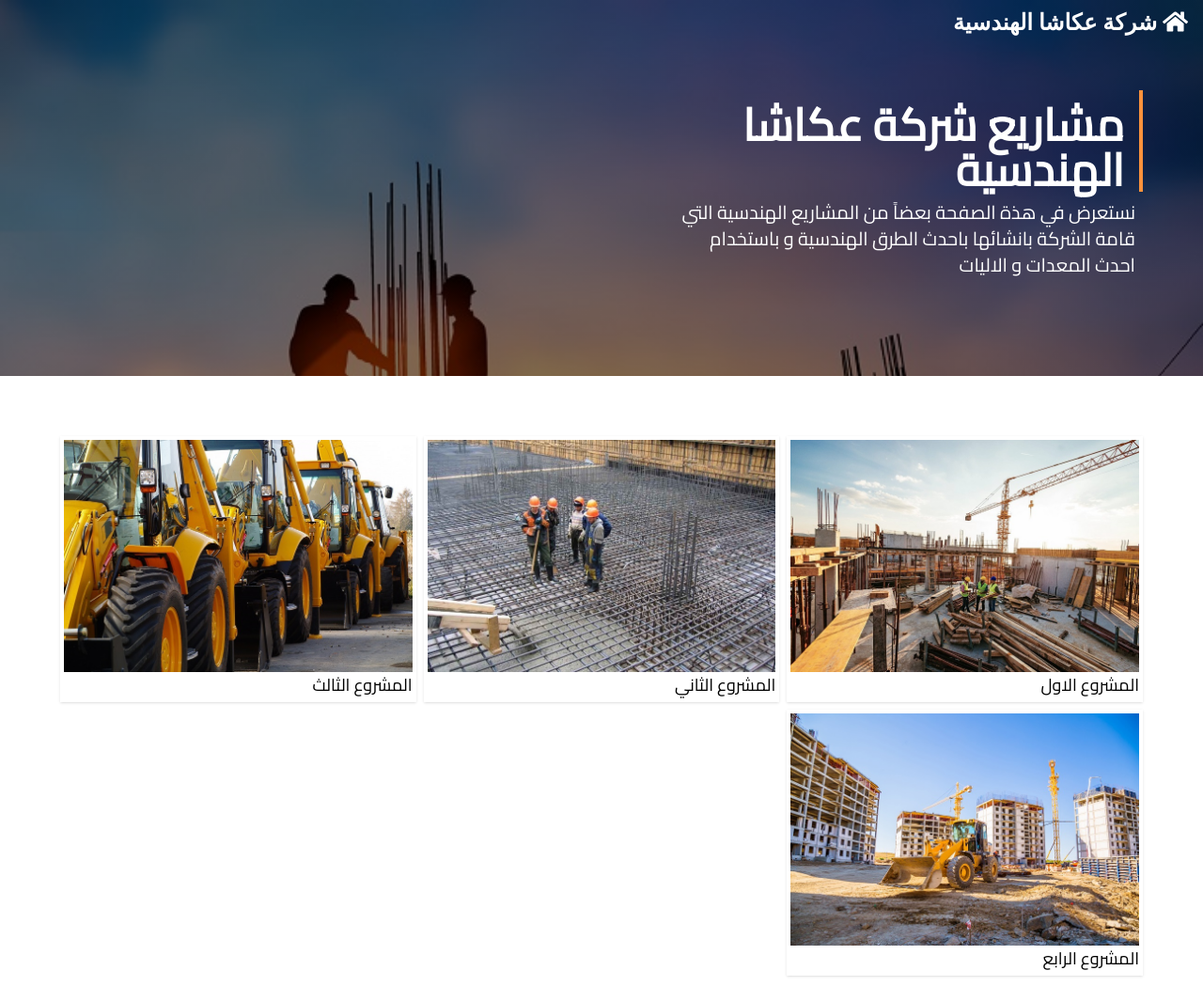
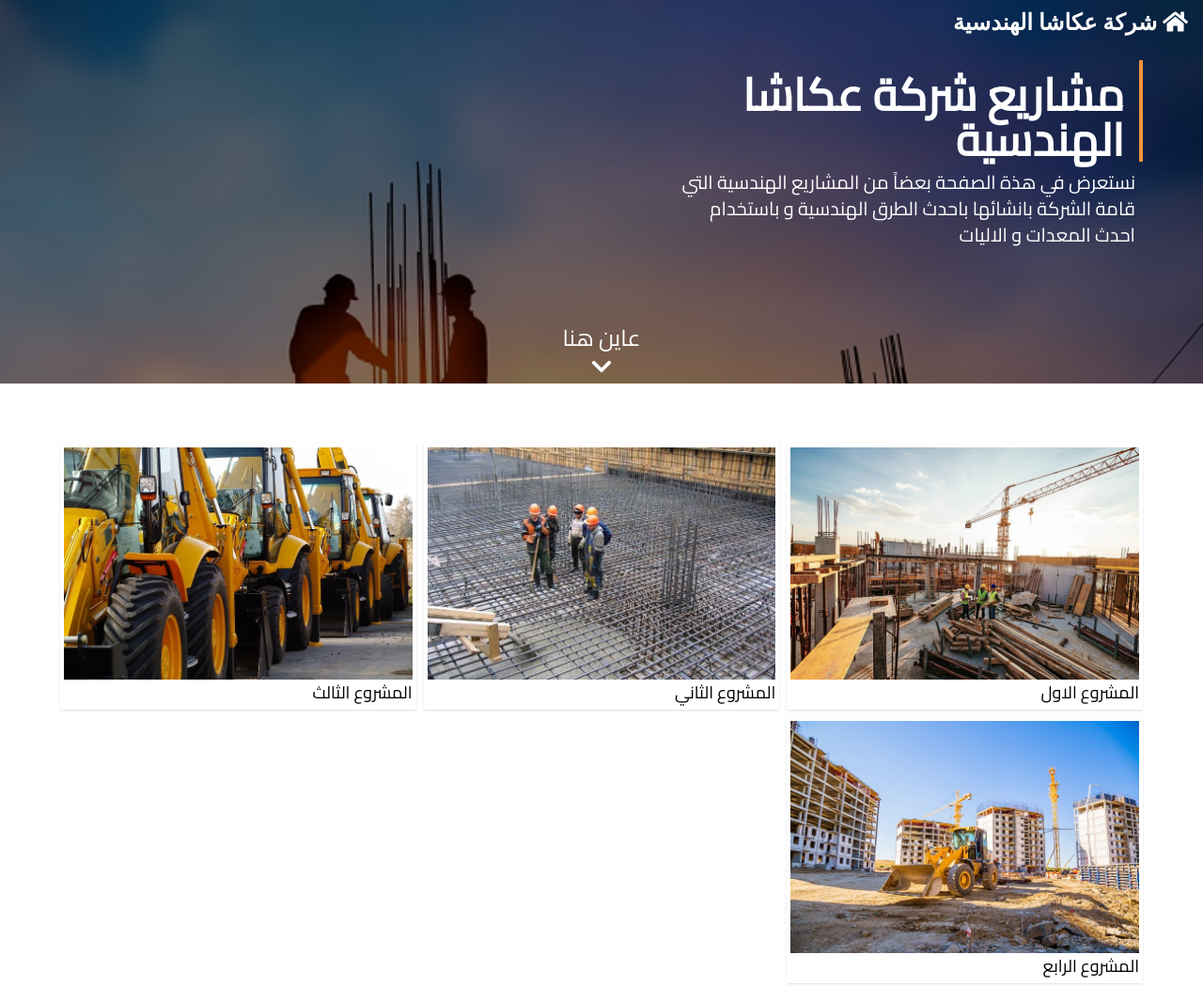
Before and after one commit to kemoday/akasha-construction, a website: page index.html in a window 1280 px wide. Shown: the top 1049 px of the page at 94% size. Drawn offline with nearby package versions, Linux system fonts and the light colour scheme.

Commit message:
add read more button

```diff
--- a/index.html
+++ b/index.html
@@ -29,16 +29,17 @@
         </li>
     </ul>
     </nav>
-    <section
+    <section style="
+    max-width: 1600px;
+    min-height: 25rem;
+    background: linear-gradient(rgba(0, 0, 0, 0.5), rgba(0, 0, 0, 0.5)),
+      url('./imgs/hero.jpg');
+    background-size: cover;
+    background-repeat: no-repeat;
+  ">
+    <div
       class="w-full mx-auto bg-nordic-gray-light flex pt-12 md:pt-0 md:items-center bg-cover bg-right"
-      style="
-        max-width: 1600px;
-        height: 25rem;
-        background: linear-gradient(rgba(0, 0, 0, 0.5), rgba(0, 0, 0, 0.5)),
-          url('./imgs/hero.jpg');
-        background-size: cover;
-        background-repeat: no-repeat;
-      "
+
     >
       <div
         class="flex flex-col w-full lg:w-1/2 justify-center items-start sm:p-16 p-4"
@@ -48,8 +49,15 @@
         >مشاريع شركة عكاشا الهندسية</h1>
         <p class="sm:text-xl inline-block text-white p-2">
         نستعرض في هذة الصفحة بعضاً من المشاريع الهندسية التي قامة الشركة بانشائها باحدث الطرق الهندسية و باستخدام احدث المعدات و الاليات</p>
+
       </div>
-    </section>
+    </div>
+    <div class="grid center-items-center text-center text-2xl text-white">
+      <h4 class="p-2">عاين هنا</h4>
+      <span class="fas fa-chevron-down animate-bounce  "></span>
+    </div>
+  </section>
+
     <!-- the projects -->
     <section class="sm:grid grid-cols-3 gap-2 sm:p-16 p-4">
       <div
```
